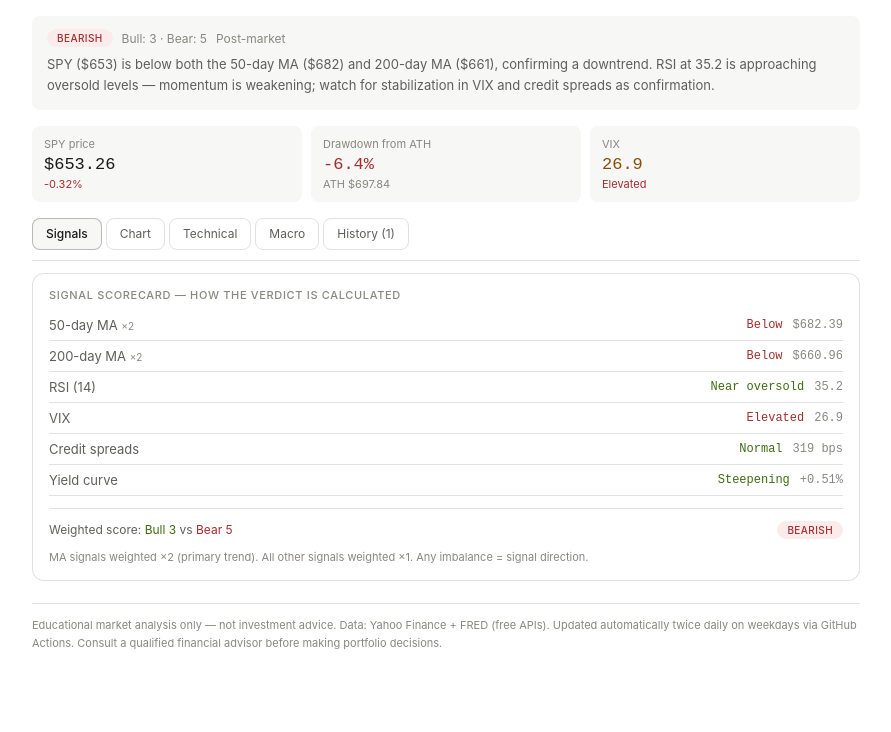
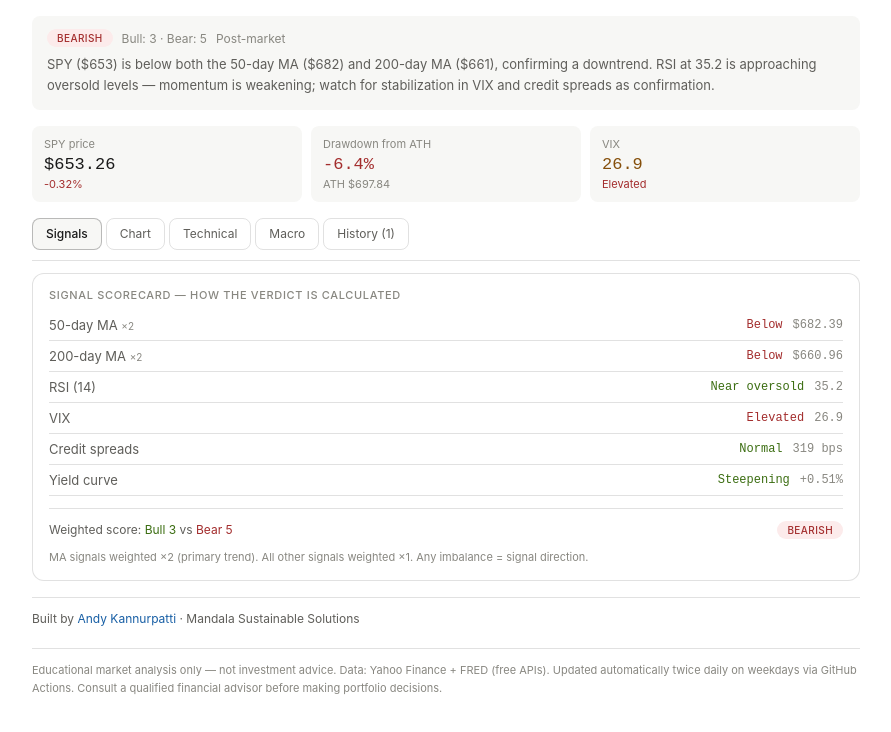
Before and after one commit to andykannurpatti/spy-tracker, a plain HTML site: page index.html in a window 1280 px wide. Shown: the part 66-798 px from the top of the page, without its empty margins (194-1085 px from the left). Drawn offline with nearby package versions, Linux system fonts and the light colour scheme.

Commit message:
credit added

```diff
--- a/index.html
+++ b/index.html
@@ -141,6 +141,7 @@
   </div>
 </div>
 
+<div style="margin-top:16px;padding-top:13px;border-top:0.5px solid var(--bdr);font-size:12px;color:var(--txt2);">Built by <a href="https://www.mandalasustainablesolutions.com/principal" target="_blank" style="color:var(--txti);text-decoration:none;">Andy Kannurpatti</a> · Mandala Sustainable Solutions</div>
 <div class="footer">Educational market analysis only — not investment advice. Data: Yahoo Finance + FRED (free APIs). Updated automatically twice daily on weekdays via GitHub Actions. Consult a qualified financial advisor before making portfolio decisions.</div>
 
 </div>
```
